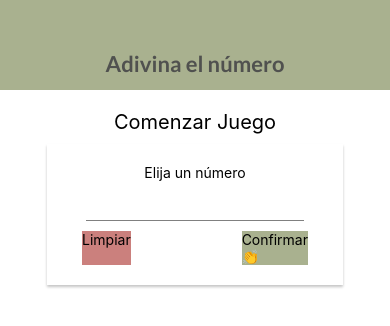
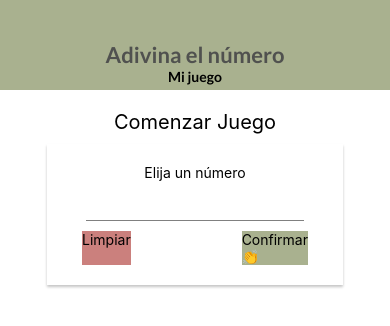
Before and after one commit to andrearosr/app-guess-the-number, a React Native app: screen / in a window 390 px wide. Shown: the top 326 px of the page. Built offline with nearby package versions, Linux system fonts and the light colour scheme.

Commit message:
Extract font name in constant

```diff
--- a/App.js
+++ b/App.js
@@ -6,11 +6,12 @@ import AppLoading from 'expo-app-loading';
 import Header from './components/Header';
 import StartGameScreen from './screen/StartGameScreen';
 import GameScreen from './screen/GameScreen';
+import Typography from './constants/Typography';
 
 export default function App() {
   const [loaded] = useFonts({
     Lato: require('./assets/fonts/Lato-Regular.ttf'),
-    'Lato-Bold': require('./assets/fonts/Lato-Bold.ttf'),
+    [Typography.titleFont]: require('./assets/fonts/Lato-Bold.ttf'),
   })
   const [userNumber, setUserNumber] = useState()
 
--- a/components/Header.js
+++ b/components/Header.js
@@ -1,11 +1,13 @@
 import React from 'react';
 import { View, Text, StyleSheet } from 'react-native';
 import Colors from '../constants/Colors';
+import Typography from '../constants/Typography';
 
 function Header({ title }) {
   return (
     <View style={styles.header}>
-      <Text style={styles.headerTitle}>{title}</Text>
+      <Text style={[styles.headerTitle, styles.latoFont]}>{title}</Text>
+      <Text style={styles.latoFont}>Mi juego</Text>
     </View>
   )
 };
@@ -22,8 +24,10 @@ const styles = StyleSheet.create({
   headerTitle: {
     color: '#50514f',
     fontSize: 22,
-    fontFamily: 'Lato-Bold'
   },
+  latoFont: {
+    fontFamily: Typography.titleFont,
+  }
 })
 
 export default Header;
--- /dev/null
+++ b/constants/Typography.js
@@ -0,0 +1,3 @@
+export default {
+  titleFont: 'Lato-Bold',
+}
```
